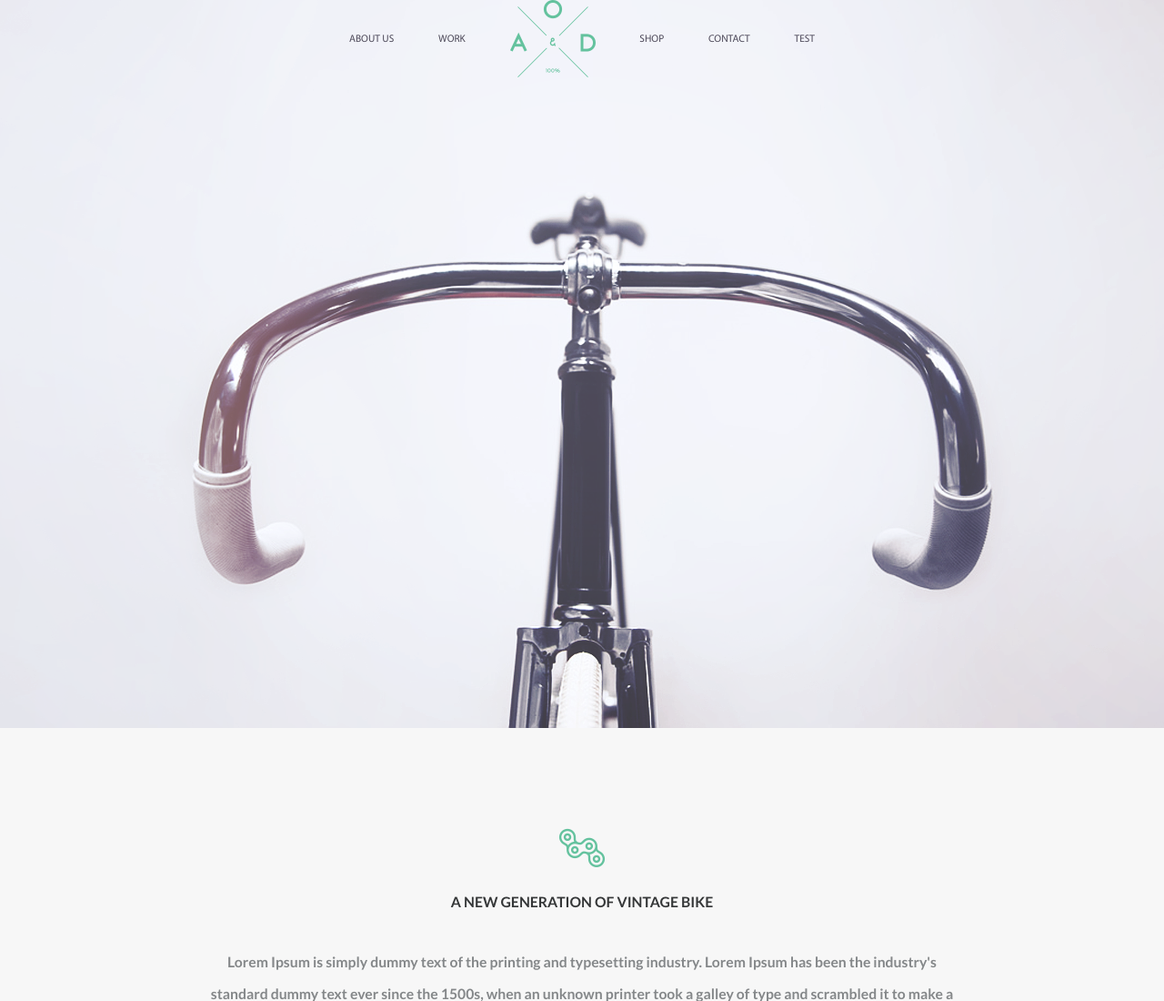
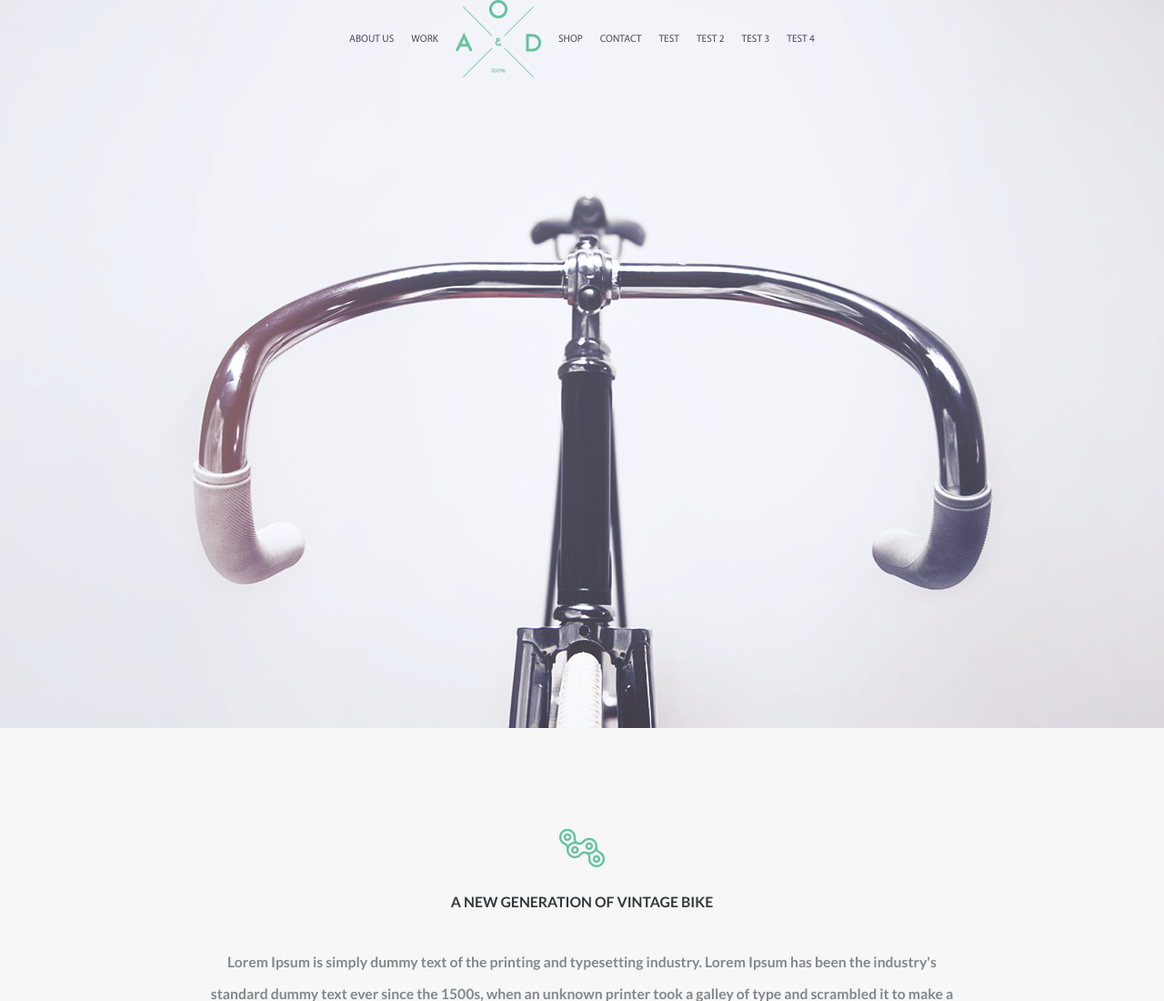
Before and after one commit to GreyTob/baseBicycle, a plain HTML site: page index.html in a window 1280 px wide. Shown: the top 1100 px of the page at 91% size. Drawn offline with Linux system fonts and the light colour scheme.

Commit message:
add menu item

```diff
--- a/index.html
+++ b/index.html
@@ -18,6 +18,9 @@
 					<li><a href="#">Shop</a></li>
 					<li><a href="#">Contact</a></li>
 					<li><a href="#">Test</a></li>
+					<li><a href="#">Test 2</a></li>
+					<li><a href="#">Test 3</a></li>
+					<li><a href="#">Test 4</a></li>
 				</ul>
 			</nav>
 		</div>
```
